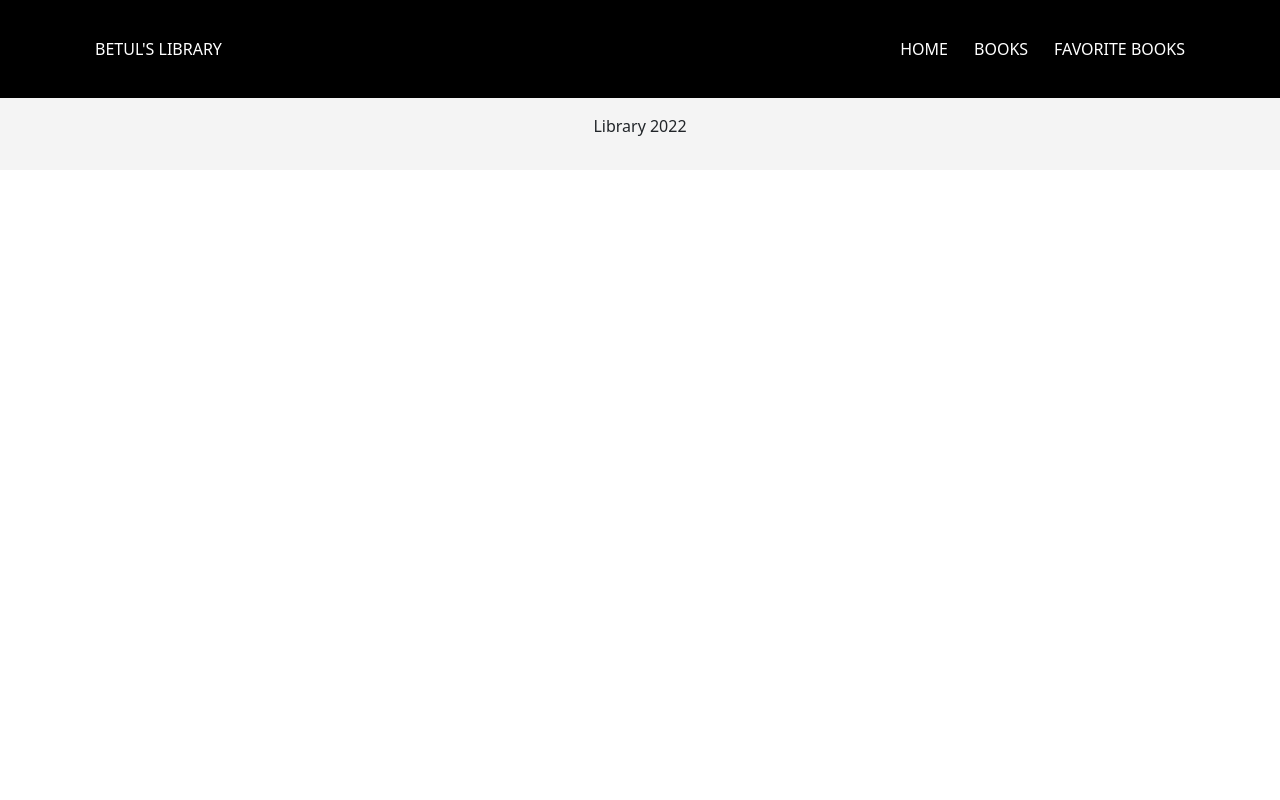
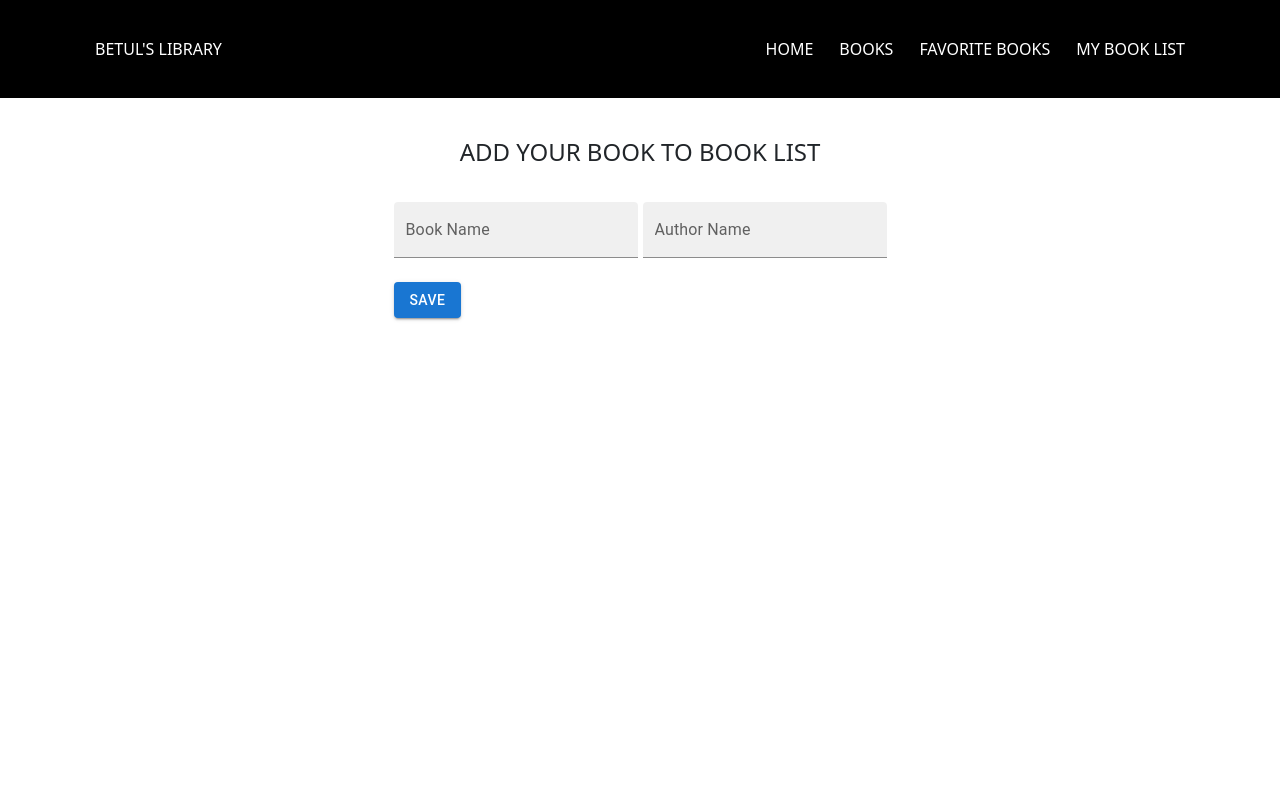
Before and after one commit to betysr/book-api, a React (Create React App) app: page /myBookList in a window 1280 px wide. Shown: the top 800 px of the page. Built offline with nearby package versions, Linux system fonts and the light colour scheme.

Commit message:
addBookList component done

```diff
--- a/src/App.js
+++ b/src/App.js
@@ -10,6 +10,7 @@ import { FavoriteBookProvider } from "./contexts/favoriteBookContext";
 import BookDetail from "./components/book/BookDetail";
 import Search from "./components/book/Search.js"
 import BookDetailGoogle from "./components/book/BookDetailGoogle";
+import MyBookList from "./components/book/myBookList";
 
 function App() {
   return (
@@ -23,6 +24,7 @@ function App() {
             <Route path="/favorite" element={<FavoriteBooks />} />
             <Route path="/book/:id" element={<BookDetail />} />
             <Route path="/book2/:id" element={<BookDetailGoogle/>} />
+            <Route path="/myBookList" element={<MyBookList/>} />
           </Routes>
           <Footer />
         </Router>
--- a/src/components/book/FavoriteBooks.js
+++ b/src/components/book/FavoriteBooks.js
@@ -1,17 +1,41 @@
-import React, { useContext, useEffect } from "react";
+import React, { useContext, useState } from "react";
 import { FavoriteBookContext } from "../../contexts/favoriteBookContext";
 import Container from "react-bootstrap/Container";
 import "./favoriteBooks.css";
 import Book from "./Book";
 import Row from "react-bootstrap/Row";
 import Col from "react-bootstrap/Col";
+import PacmanLaoder from "react-spinners/PacmanLoader";
 
 function FavoriteBooks() {
-  const {favoriteBooks, setFavoriteBooks} = useContext(FavoriteBookContext);
+  const { favoriteBooks, setFavoriteBooks } = useContext(FavoriteBookContext);
+  const [error, setError] = useState("");
+  const [isLoading, setIsloading] = useState(true);
+
+  setTimeout(() => {
+    setIsloading(false);
+  }, 1000);
 
   return (
-    <div className="favoriteBookList">
-      <Container>
+    <div className="bookList">
+      {error && "Error"}
+      {isLoading ? (
+        <div
+          style={{
+            display: "flex",
+            textAlign: "center",
+            justifyContent: "center",
+            alignItems: "center",
+            height: "100vh",
+          }}
+        >
+          <PacmanLaoder color="rgba(214, 107, 54, 1)" />
+        </div>
+      ) : (
+        <Container style={{ width: "auto" }}>
+          <h2 style={{ textAlign: "center", padding: 25, marginBottom: 20 }}>
+            FAVORITE BOOKS
+          </h2>
           <Row>
             {favoriteBooks.length !== 0 ? (
               favoriteBooks.map((book, index) => {
@@ -22,18 +46,28 @@ function FavoriteBooks() {
                     sm={6}
                     lg={3}
                     style={{ marginBottom: "3rem" }}
-                key={index}>
+                    key={index}
+                  >
                     <Book book={book} key={index} />
                   </Col>
                 );
               })
             ) : (
-            <div style={{height:'60vh', display:"flex", textAlign:"center", alignItems:"center", justifyContent:"center"}}>
+              <div
+                style={{
+                  height: "100vh",
+                  display: "flex",
+                  textAlign: "center",
+                  alignItems: "center",
+                  justifyContent: "center",
+                }}
+              >
                 <h3>You don't have any favorite book yet.</h3>
               </div>
             )}
           </Row>
         </Container>
+      )}
     </div>
   );
 }
--- a/src/components/book/Search.js
+++ b/src/components/book/Search.js
@@ -74,8 +74,10 @@ function Search() {
                 sx={{ p: "10px" }}
                 aria-label="search"
                 onClick={(e) => {
-                  searchBook(e);
-                  setIsLoading(true);
+                  if(search.length!==0){
+                    searchBook(e);
+                    setIsLoading(true);
+                  }
                 }}
               >
                 <SearchIcon />
--- /dev/null
+++ b/src/components/book/myBookList.css
@@ -0,0 +1,5 @@
+.mainDiv {
+  height: 100vh;
+  margin-top: 40px;
+  text-align: center;
+}
--- /dev/null
+++ b/src/components/book/myBookList.js
@@ -0,0 +1,83 @@
+import React, { useState } from "react";
+import TextField from "@mui/material/TextField";
+import Button from "@mui/material/Button";
+import Container from "react-bootstrap/Container";
+import Row from "react-bootstrap/Row";
+import Col from "react-bootstrap/Col";
+import "./myBookList.css";
+
+function MyBookList() {
+  const [bookName, setBookName] = useState("");
+  const [author, setAuthor] = useState("");
+  const [bookList, setBookList] = useState([]);
+
+  const handleSubmit = (event) => {
+    event.preventDefault();
+    setBookList([...bookList, { bookName: bookName, author: author }]);
+  };
+
+  return (
+    <div className="mainDiv">
+      <h4 style={{marginBottom:"35px"}}>ADD YOUR BOOK TO BOOK LIST</h4>
+      <Container
+        style={{
+          display: "flex",
+          flexDirection: "column",
+          justifyContent: "center",
+          alignItems: "center",
+          textAlign:"center",
+        }}
+      >
+        <form onSubmit={handleSubmit}>
+          <label>
+            <TextField
+              id="filled-basic"
+              label="Book Name"
+              variant="filled"
+              style={{ marginRight: 5 }}
+              value={bookName}
+              onChange={(e) => setBookName(e.target.value)}
+            />
+          </label>
+          <label>
+            <TextField
+              id="filled-basic"
+              label="Author Name"
+              variant="filled"
+              value={author}
+              onChange={(e) => setAuthor(e.target.value)}
+            />
+          </label>
+          <Button
+            type="submit"
+            variant="contained"
+            style={{ display: "block", top: "1.5rem" }}
+          >
+            SAVE
+          </Button>
+        </form>
+        <div
+          style={{
+            display: "flex",
+            alignItems: "center",
+            justifyContent: "center",
+            marginTop: "60px",
+            textAlign:"center"
+          }}
+        >
+          <ol style={{textAlign:"center"}}>
+            {bookList.map((book, index) => {
+              return (
+                <ul key={index} style={{backgroundColor:"gray", margin:"4px", textAlign:"center", padding:"12px", borderRadius:"6px"}}>
+                  {book.bookName}, {book.author}
+                </ul>
+              );
+            })}
+          </ol>
+        </div>
+      </Container>
+    </div>
+  );
+}
+
+export default MyBookList;
--- a/src/components/navbar/NavBar.js
+++ b/src/components/navbar/NavBar.js
@@ -23,6 +23,9 @@ function NavBar() {
             <Link to={`/favorite`}>
               <Button className="navButtons" variant="contained">FAVORITE BOOKS</Button>
             </Link>
+            <Link to={`/myBookList`}>
+              <Button className="navButtons" variant="contained">MY BOOK LIST</Button>
+            </Link>
           </Nav>
         </Container>
       </Navbar>
--- a/src/contexts/favoriteBookContext.js
+++ b/src/contexts/favoriteBookContext.js
@@ -1,4 +1,4 @@
-import React, { useState, createContext, useEffect } from "react";
+import React, { useState, createContext } from "react";
 
 export const FavoriteBookContext = createContext();
 
```
Also changed, not shown: src/components/book/BookList.js (+15 -5 lines). Lines whose indentation alone changed are shown as unchanged.
